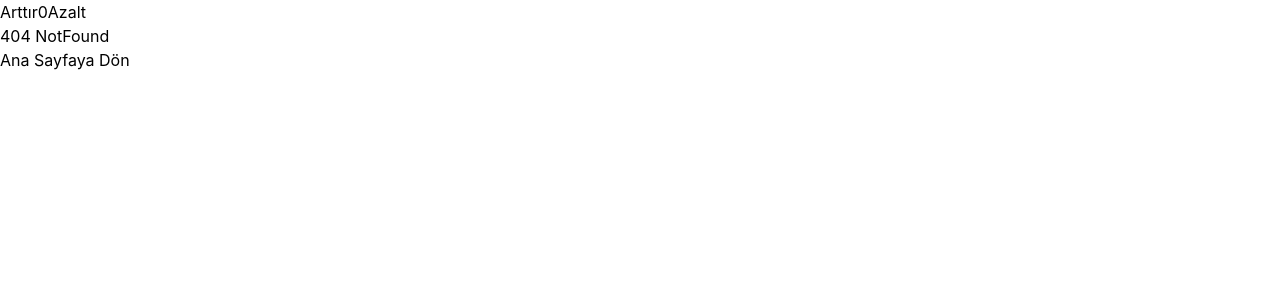
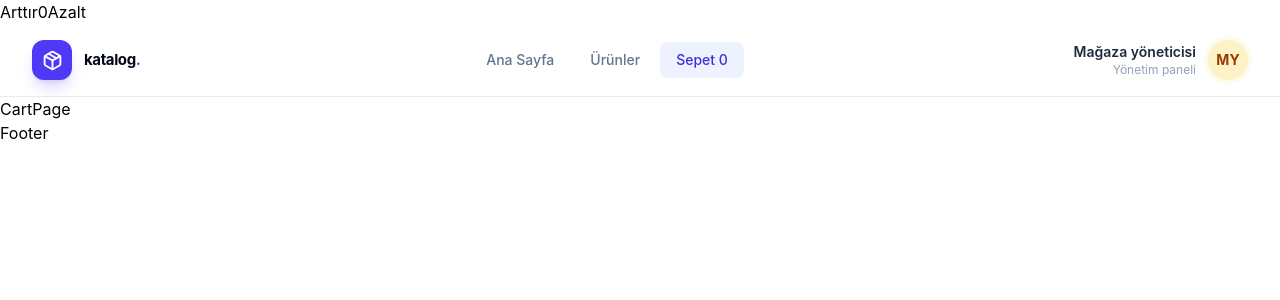
Before and after one commit to eminbasbayan/26-3-react-bootcamp, a React (Vite) app: page /cart in a window 1280 px wide. Before the commit this address had no page. Shown: the top 300 px of the page. Built offline with nearby package versions, Linux system fonts and the light colour scheme.

Commit message:
CartContext ile sepet işlemleri

```diff
--- a/src/App.jsx
+++ b/src/App.jsx
@@ -6,6 +6,7 @@ import AuthLayout from './layouts/AuthLayout';
 import ProductsPage from './pages/ProductsPage';
 import NotFound from './pages/NotFound';
 import Counter from './components/UI/Counter';
+import CartPage from './pages/CartPage';
 
 const router = createBrowserRouter([
   {
@@ -14,6 +15,7 @@ const router = createBrowserRouter([
     children: [
       { path: '/', Component: HomePage },
       { path: '/products', Component: ProductsPage },
+      { path: '/cart', Component: CartPage },
     ],
   },
   {
--- a/src/components/Layout/Header.jsx
+++ b/src/components/Layout/Header.jsx
@@ -1,6 +1,9 @@
 import { Package } from 'lucide-react';
+import { useContext } from 'react';
 import { NavLink } from 'react-router-dom';
+import { CartContext } from '../../context/CartContext';
 const Header = () => {
+  const { cartItems } = useContext(CartContext);
   return (
     <header className="sticky top-0 z-30 border-b border-slate-200/80 bg-white/90 backdrop-blur-xl">
       <div className="mx-auto flex h-[72px] max-w-7xl items-center justify-between px-4 sm:px-6 lg:px-8">
@@ -38,12 +41,12 @@ const Header = () => {
             Ürünler
           </NavLink>
           <NavLink
-            to="/products"
+            to="/cart"
             className={({ isActive }) =>
               `rounded-lg px-4 py-2 text-sm font-medium  transition ${isActive ? 'text-indigo-700 bg-indigo-50' : 'text-slate-500 hover:bg-slate-100 hover:text-slate-900'} `
             }
           >
-            Sepet {0}
+            Sepet {cartItems.length}
           </NavLink>
         </nav>
 
--- a/src/components/Products/ProductCard.jsx
+++ b/src/components/Products/ProductCard.jsx
@@ -1,8 +1,11 @@
+import { useContext } from 'react';
 import Button from '../UI/Button';
 import './ProductCard.css';
+import { CartContext } from '../../context/CartContext';
 
-function ProductCard({ product, setProducts }) {
+function ProductCard({ product, setProducts, cart }) {
   const { id, image, title, price, description } = product;
+  const { addToCart, removeFromCart } = useContext(CartContext);
 
   function deleteProduct() {
     if (confirm('Ürünü silmek istediğine emin misin?')) {
@@ -18,12 +21,20 @@ function ProductCard({ product, setProducts }) {
         <p className="product-description">{description}</p>
         <span className="product-price">{price}₺</span>
         <div className="product-buttons flex flex-col gap-4">
-          <Button onClick={()=> {}}>
-            <strong>Sepete Ekle</strong>
-          </Button>
-          <Button onClick={deleteProduct}>
-            <strong>Ürünü Sil</strong>
-          </Button>
+          {cart ? (
+            <Button onClick={() => removeFromCart(id)}>
+              <strong>Sepetten Sil</strong>
+            </Button>
+          ) : (
+            <>
+              <Button onClick={() => addToCart(product)}>
+                <strong>Sepete Ekle</strong>
+              </Button>
+              <Button onClick={deleteProduct}>
+                <strong>Ürünü Sil</strong>
+              </Button>
+            </>
+          )}
         </div>
       </div>
     </div>
--- /dev/null
+++ b/src/context/CartContext.jsx
@@ -0,0 +1,33 @@
+import { createContext, useState } from 'react';
+
+export const CartContext = createContext();
+
+function CartProvider({ children }) {
+  const [cartItems, setCartItems] = useState([]);
+
+  function addToCart(product) {
+    setCartItems((prevCartItems) => [product, ...prevCartItems]);
+  }
+
+  function removeFromCart(productId) {
+    const filteredCartItems = cartItems.filter(
+      (cartItem) => cartItem.id !== productId,
+    );
+    setCartItems(filteredCartItems);
+  }
+
+  return (
+    <CartContext.Provider
+      value={{
+        cartItems,
+        setCartItems,
+        addToCart,
+        removeFromCart,
+      }}
+    >
+      {children}
+    </CartContext.Provider>
+  );
+}
+
+export default CartProvider;
--- a/src/main.jsx
+++ b/src/main.jsx
@@ -2,9 +2,12 @@ import { createRoot } from 'react-dom/client';
 import './index.css';
 import App from './App.jsx';
 import CounterProvider from './context/CounterContext.jsx';
+import CartProvider from './context/CartContext.jsx';
 
 createRoot(document.getElementById('root')).render(
-  <CounterProvider>
-    <App />
-  </CounterProvider>,
+  <CartProvider>
+    <CounterProvider>
+      <App />
+    </CounterProvider>
+  </CartProvider>,
 );
--- /dev/null
+++ b/src/pages/CartPage.jsx
@@ -0,0 +1,22 @@
+import { useContext } from 'react';
+import { CartContext } from '../context/CartContext';
+import ProductCard from '../components/Products/ProductCard';
+
+const CartPage = () => {
+  const { cartItems } = useContext(CartContext);
+
+  return (
+    <div className="cart-page">
+      <div className="container mx-auto ">
+        <h1>CartPage</h1>
+        <div className="products-wrapper">
+          {cartItems.map((cartItem) => (
+            <ProductCard product={cartItem} key={cartItem.id} cart />
+          ))}
+        </div>
+      </div>
+    </div>
+  );
+};
+
+export default CartPage;
```
